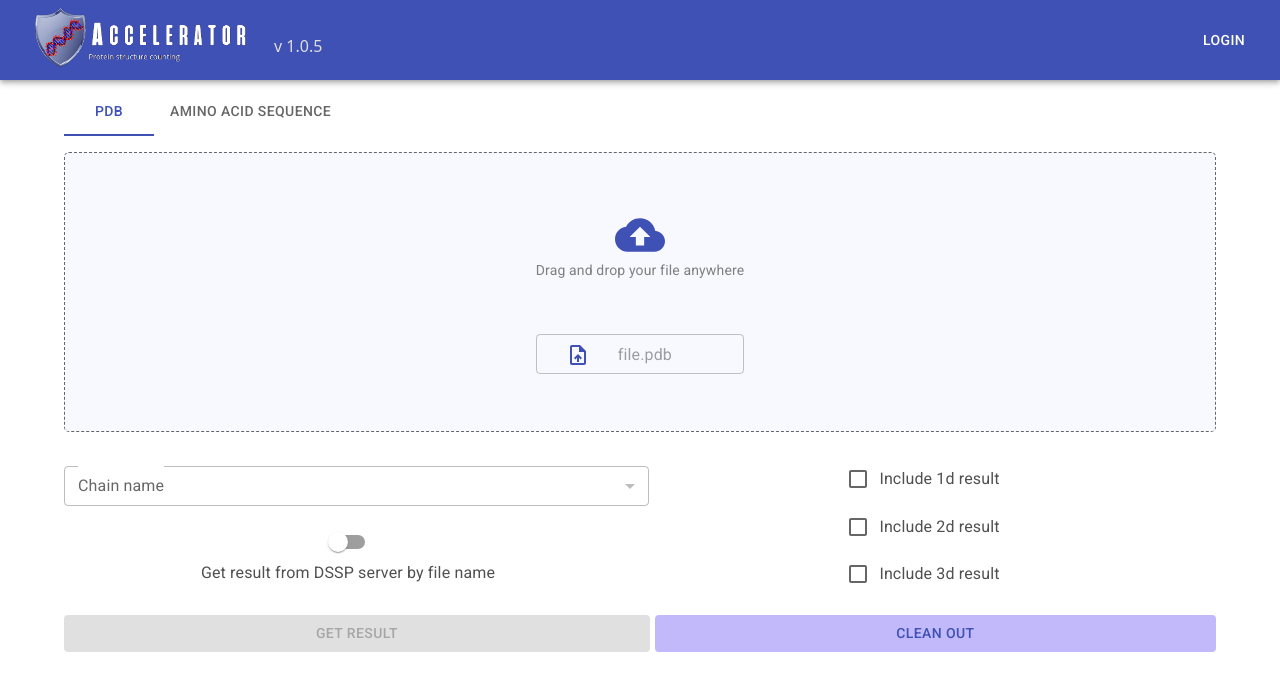
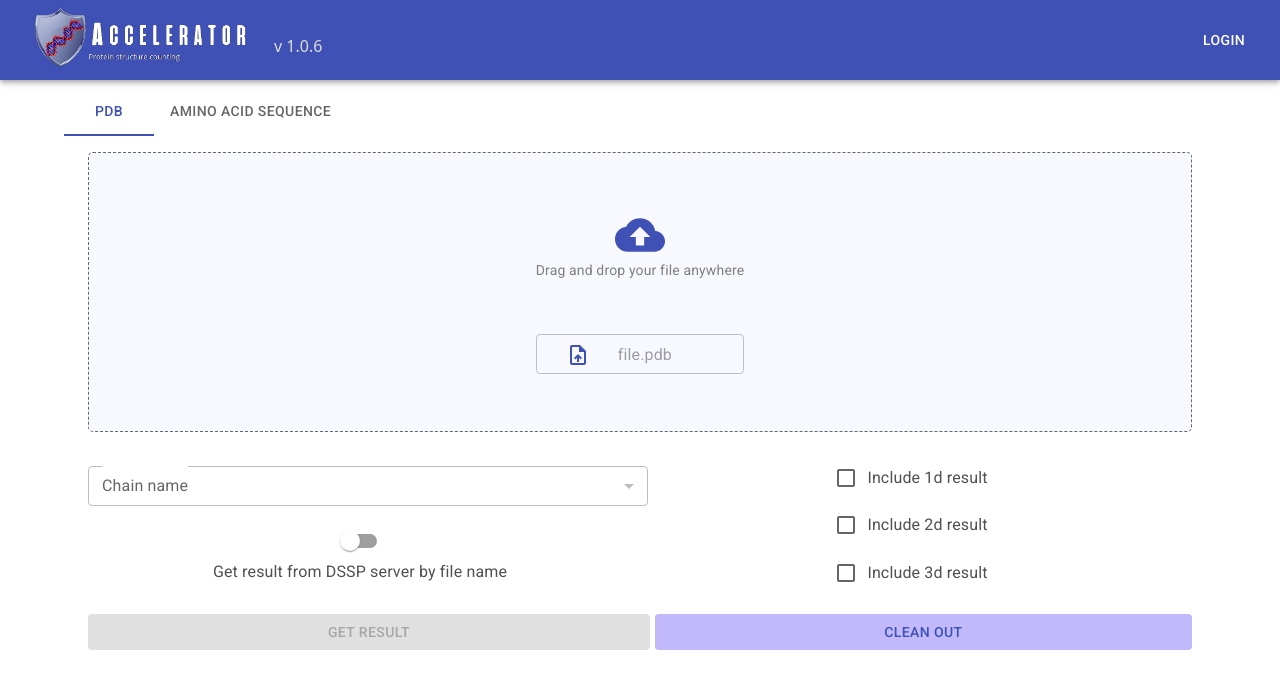
Before and after one commit to TrueShadowGuard/accelerator-front, a React (Create React App) app in the folder front/: page /pent-un-fold in a window 1280 px wide. Shown: the top 690 px of the page. Built offline with nearby package versions, Linux system fonts and the light colour scheme.

Commit message:
New release version: 1.0.6

```diff
--- a/front/src/components/NavBar.js
+++ b/front/src/components/NavBar.js
@@ -28,7 +28,7 @@ const NavBar = () => {
                 position: "relative",
                 bottom: "-3px",
                 color: "#ddd",
-              }}>v 1.0.5</Box>
+              }}>v 1.0.6</Box>
             </Box>
           </Box>
           <Button color="inherit">Login</Button>
--- a/front/src/pages/pentunfold/components/PdbPanel.js
+++ b/front/src/pages/pentunfold/components/PdbPanel.js
@@ -57,6 +57,7 @@ export default function PdbPanel() {
       !result["isNameExist"] && isFileNeededRef.current.checked && (
           <Alert severity="error">The server is temporarily down. Please try contacting customer service or check back later!</Alert>
       )}
+      <Box sx={{px:3}}>
         {result && !!result["isNameExist"] && (
             <Box sx={{mt:1}}>
               <>
@@ -69,7 +70,6 @@ export default function PdbPanel() {
               </>
             </Box>
         )}
-
       <FileUpload
         inputRef={inputFileRef}
         innerProps={{accept: ".pdb"}}
@@ -161,6 +161,7 @@ export default function PdbPanel() {
         </Box>
       </Box>
     </Box>
+    </Box>
   )
 
   async function post(chains, selectedChain) {
```
Lines whose indentation alone changed are shown as unchanged.
